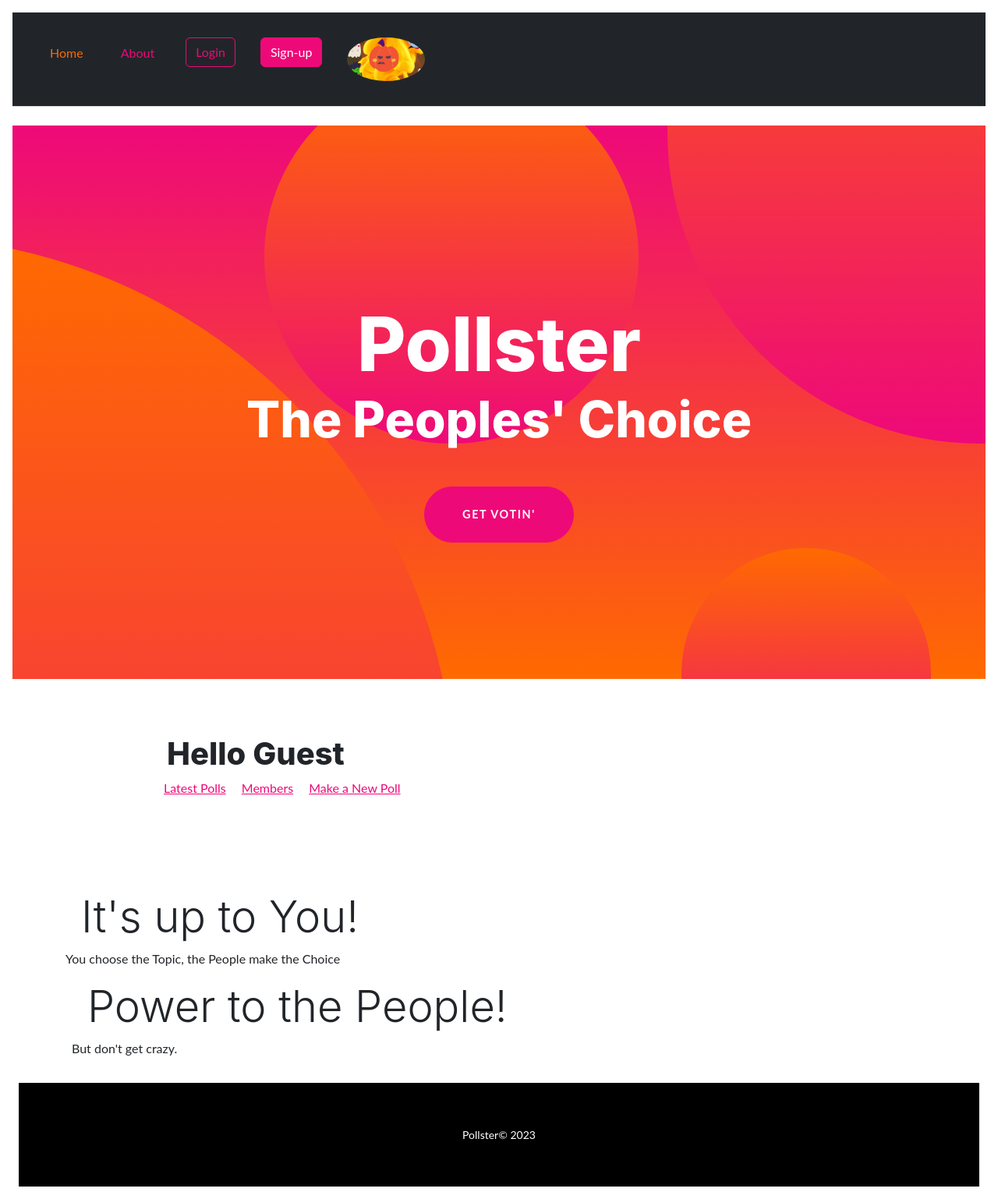
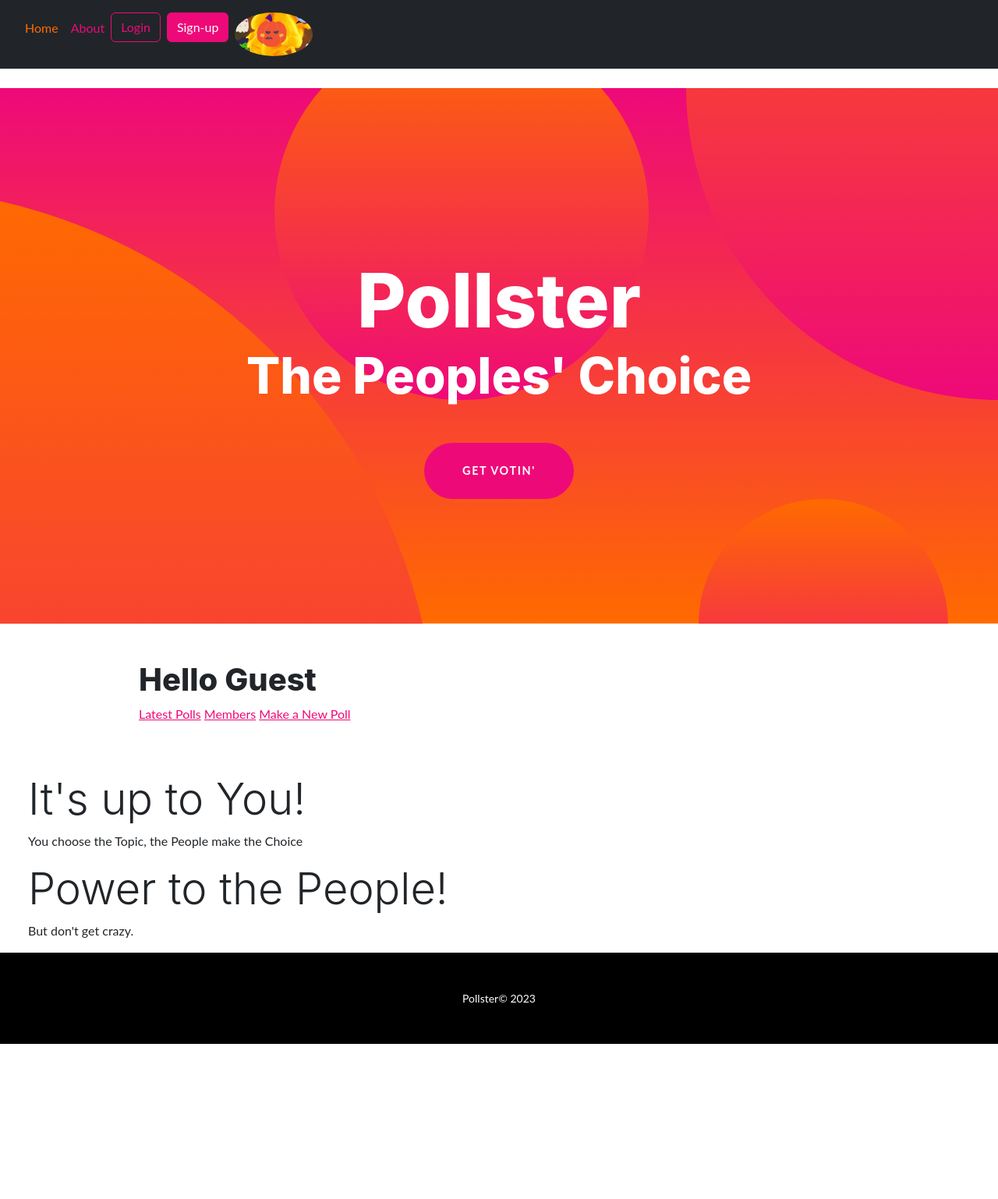
Before and after one commit to RydCri/Django, a Django app: template MVT/members/templates/index.html in a window 1280 px wide. Shown: the whole page at 78% size. After the commit the page ends 1339 px from the top, so only its background shows below. Run offline with Django 3.2, Linux system fonts and the light colour scheme; the template is opened without the code that fills it, so the values that code supplies are empty; some libraries are stand-ins or nearby versions.

```diff
--- a/MVT/members/templates/master.html
+++ b/MVT/members/templates/master.html
@@ -4,12 +4,6 @@
     <title>{% block title %}{% endblock %}</title>
     <link href="https://cdn.jsdelivr.net/npm/bootstrap@5.3.2/dist/css/bootstrap.min.css" rel="stylesheet" integrity="sha384-T3c6CoIi6uLrA9TneNEoa7RxnatzjcDSCmG1MXxSR1GAsXEV/Dwwykc2MPK8M2HN" crossorigin="anonymous">
 </head>
-<style>
-* {
-    margin: .5em;
-    padding: 0;
-}
-</style>
 <body>
 
 {% block content %}
```
